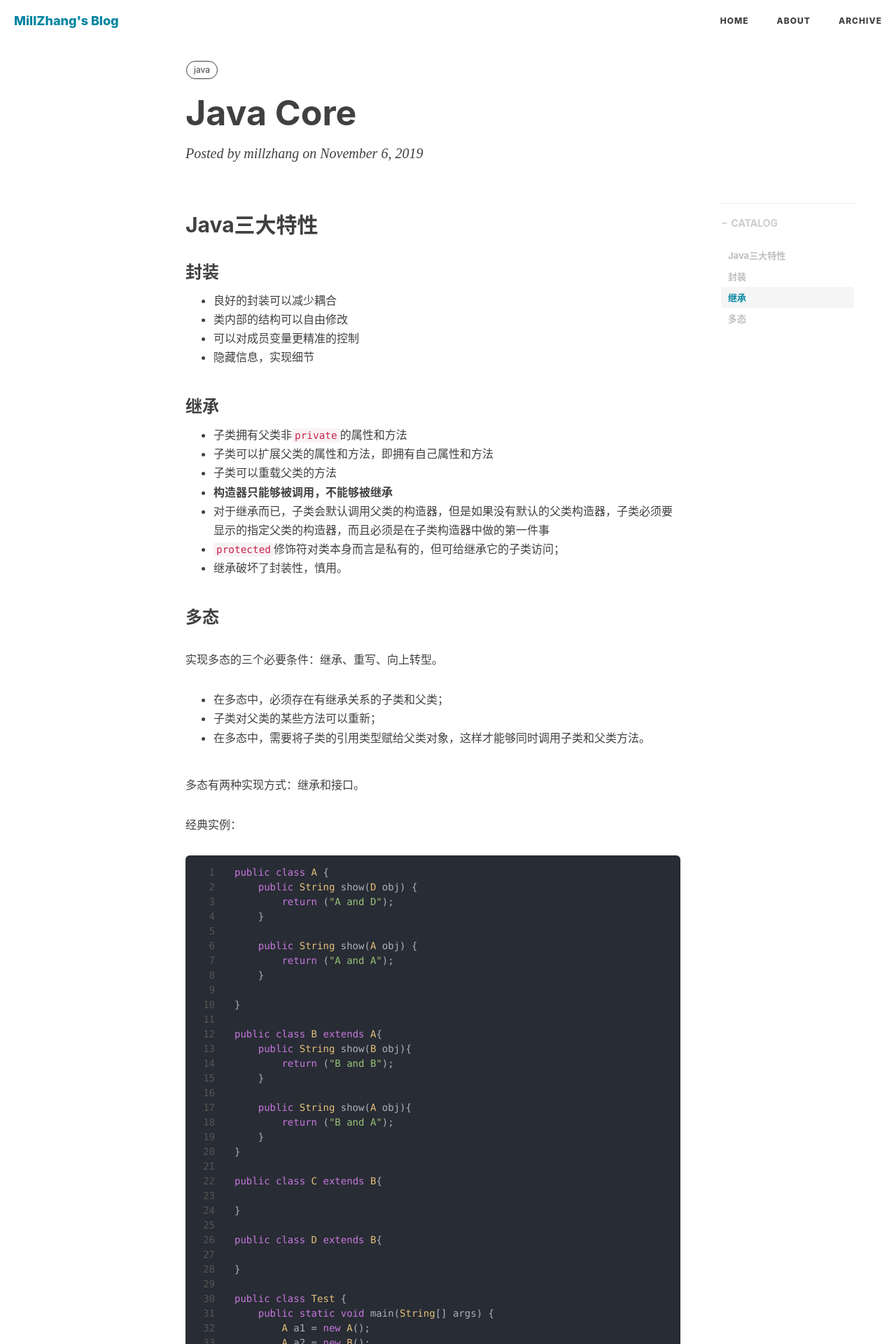
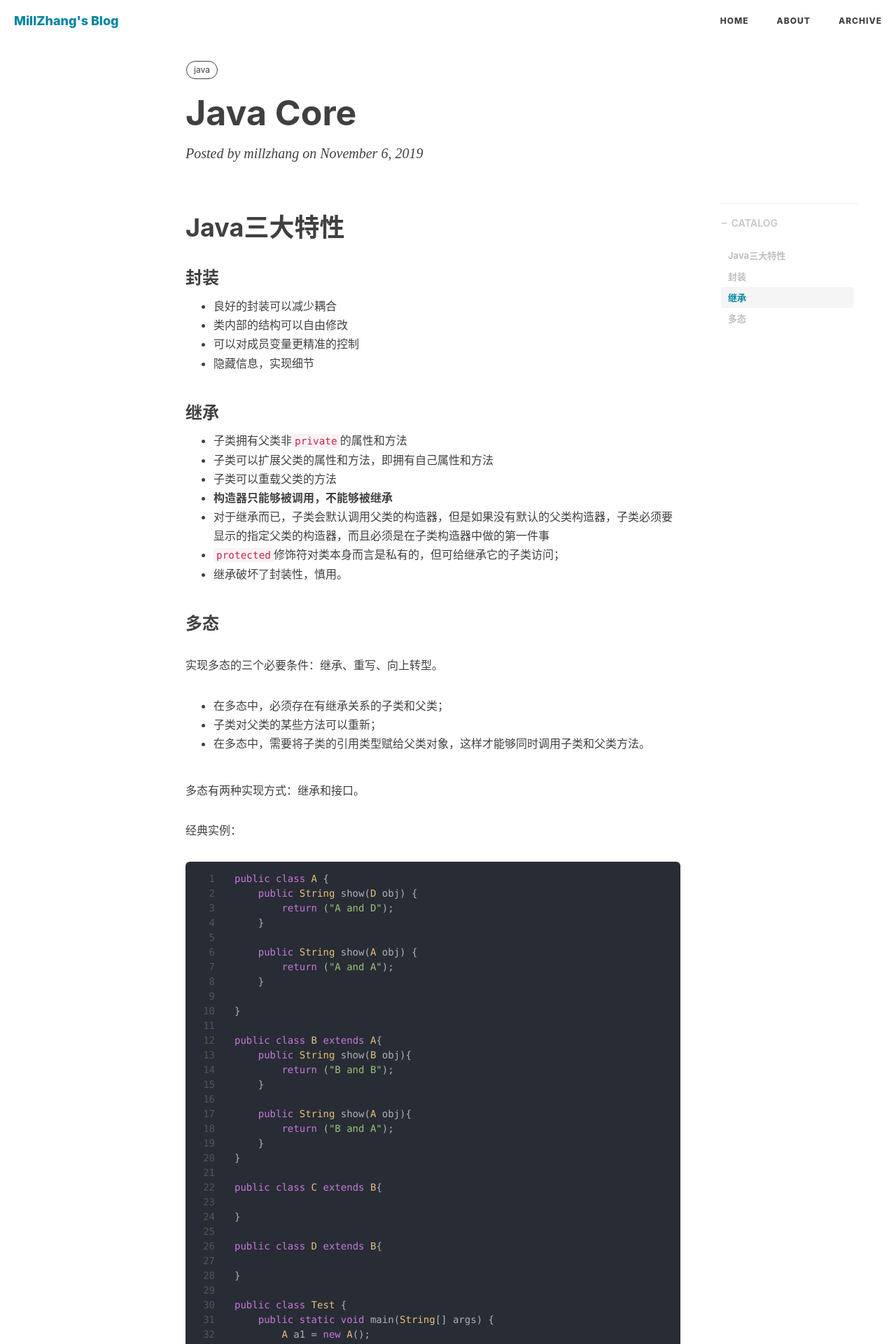
Before and after one commit to millzhang/millzhang.github.com, a Jekyll site: the page built from _posts/2019-11-06-Java Core.md, in a window 1280 px wide. Shown: the top 1920 px of the page at 70% size. Built offline with Jekyll 4.4.1, drawn with Linux system fonts in a browser that asks for light colours; nearby versions of some CDN libraries; comment, search, counter and statistics services are not loaded.

```diff
--- a/_posts/2019-11-06-Java Core.md
+++ b/_posts/2019-11-06-Java Core.md
@@ -10,7 +10,7 @@ tags:
     - java
 ---
 
-## Java三大特性
+# Java三大特性
 
 ###  封装
 
```
